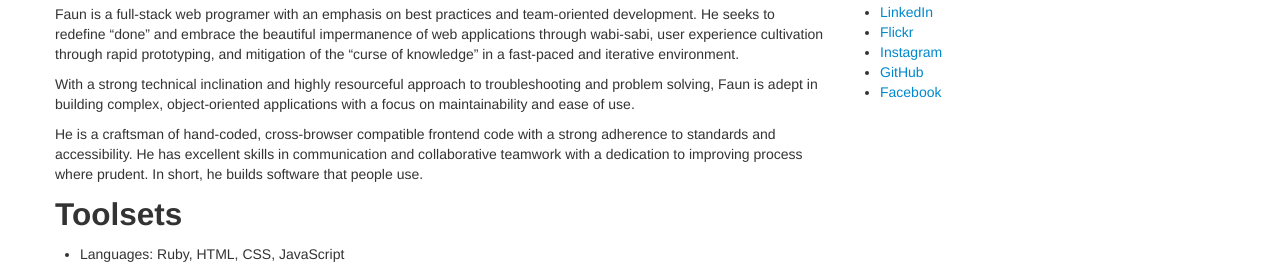
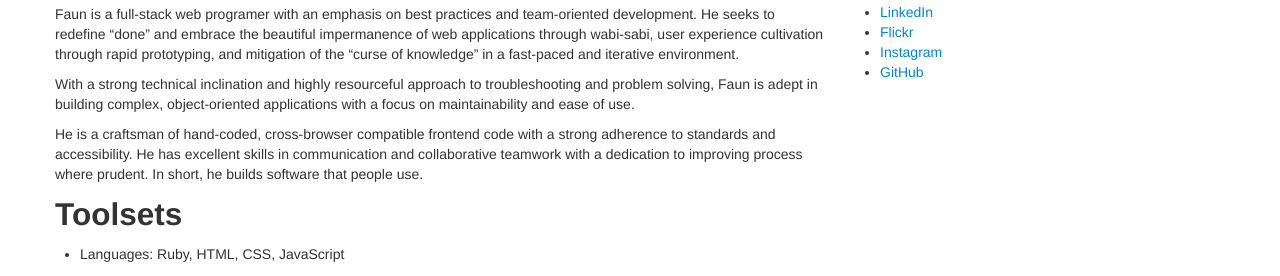
Before and after one commit to faun/saschawinter.com, a Jekyll site: the page built from resume.md, in a window 1280 px wide and 900 px high. Shown: the part 298-574 px from the top of the window. Built offline with Jekyll 4.4.1, drawn with Linux system fonts in a browser that asks for light colours; Markdown is read by kramdown in place of the engine named in the settings.

Commit message:
Remove facebook link

```diff
--- a/_config.yml
+++ b/_config.yml
@@ -35,5 +35,3 @@ external_links:
       url: http://instagram.com/faunzy
     - name: GitHub
       url:  https://github.com/faun
-    - name: Facebook
-      url:  http://www.facebook.com/faunzy
```
